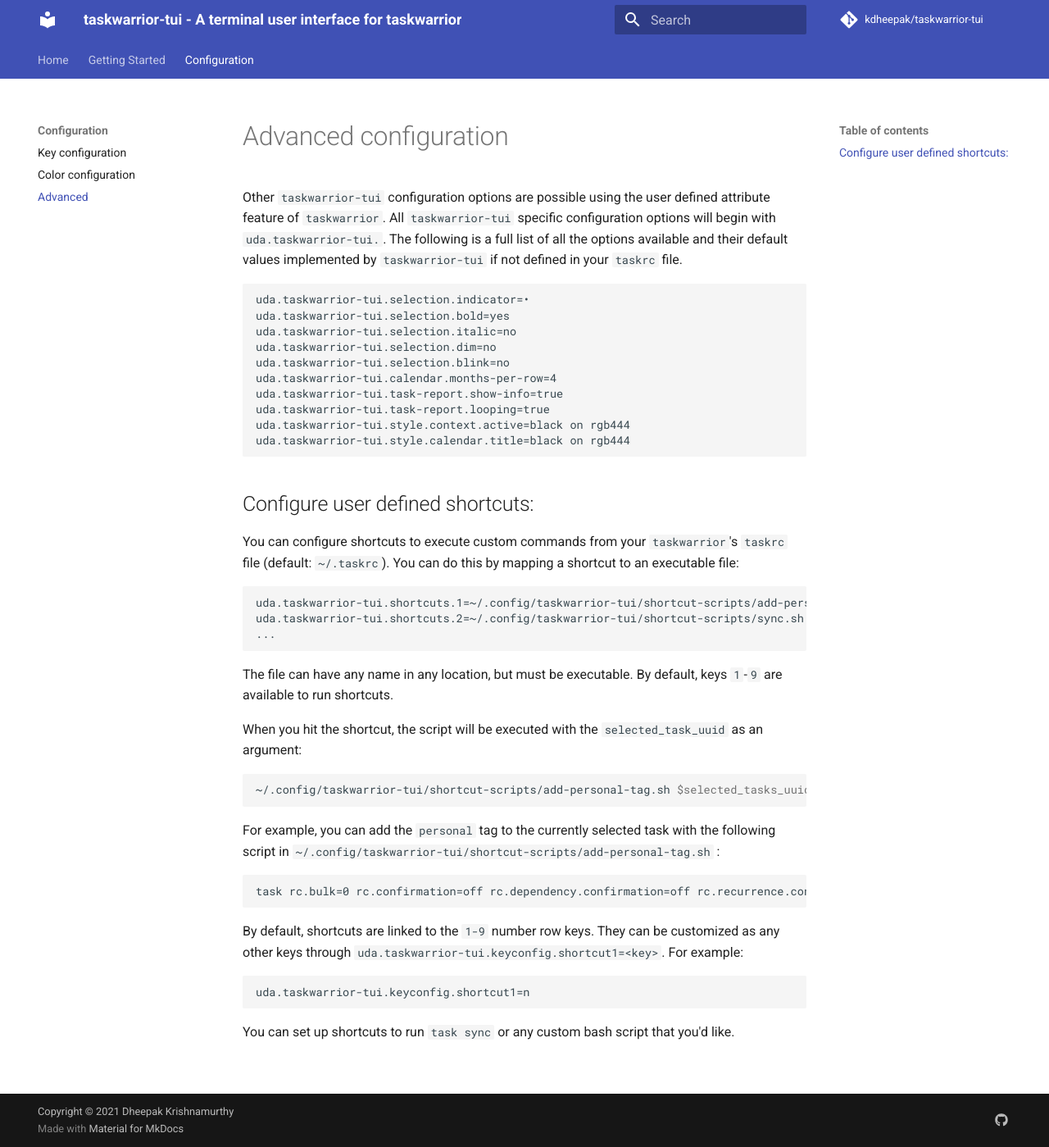
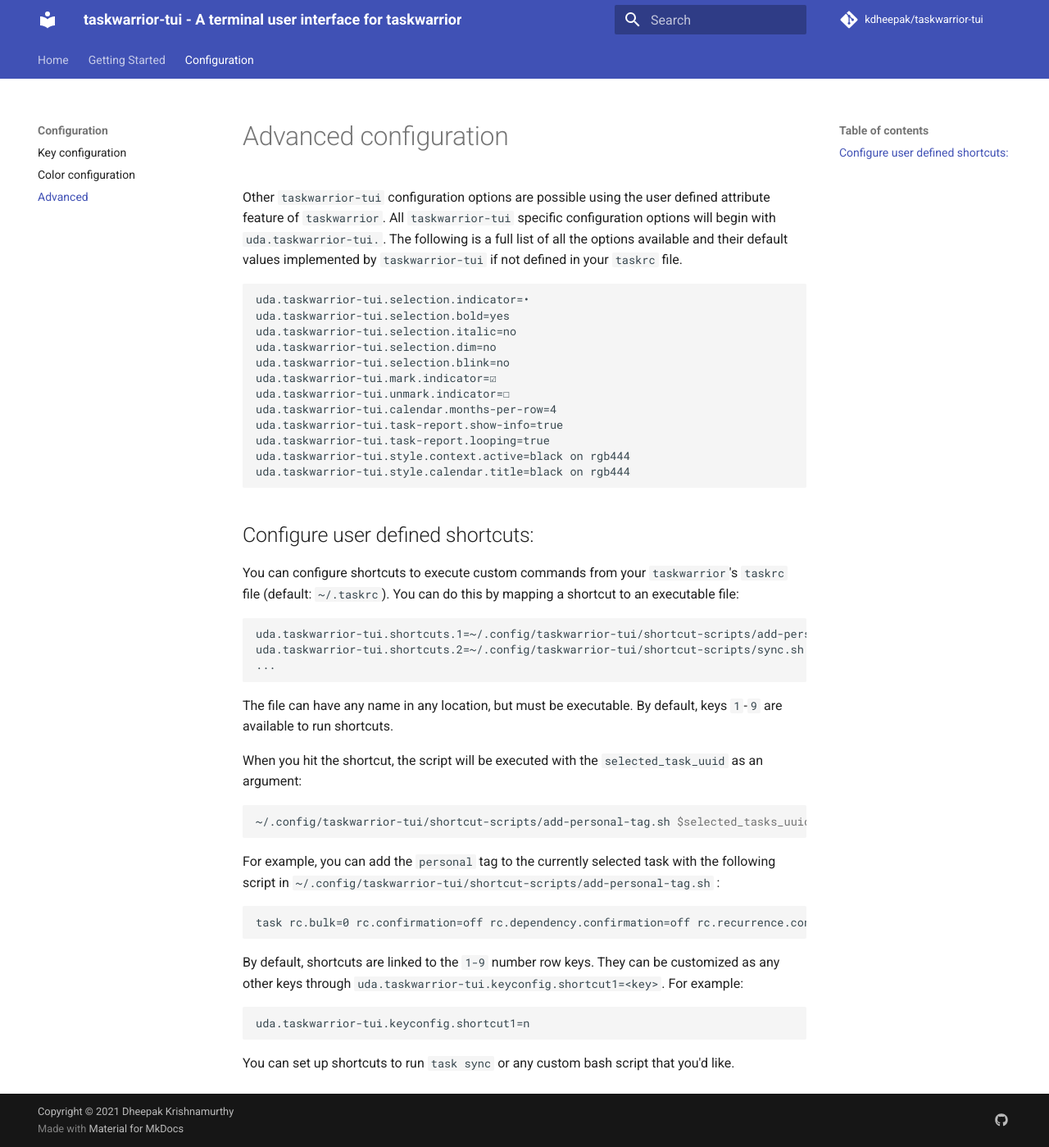
Before and after one commit to kdheepak/taskwarrior-tui, an MkDocs documentation site: the page built from docs/configuration/advanced.md, in a window 1280 px wide and 1399 px high. Shown: the whole window at 82% size. Built offline with MkDocs 1.6.1 and Material for MkDocs 9.7.7, drawn with Linux system fonts in a browser that asks for light colours; comment, search, counter and statistics services are not loaded.

Commit message:
Update docs

```diff
--- a/docs/configuration/advanced.md
+++ b/docs/configuration/advanced.md
@@ -10,6 +10,8 @@
 uda.taskwarrior-tui.selection.italic=no
 uda.taskwarrior-tui.selection.dim=no
 uda.taskwarrior-tui.selection.blink=no
+uda.taskwarrior-tui.mark.indicator=☑
+uda.taskwarrior-tui.unmark.indicator=☐
 uda.taskwarrior-tui.calendar.months-per-row=4
 uda.taskwarrior-tui.task-report.show-info=true
 uda.taskwarrior-tui.task-report.looping=true
```
